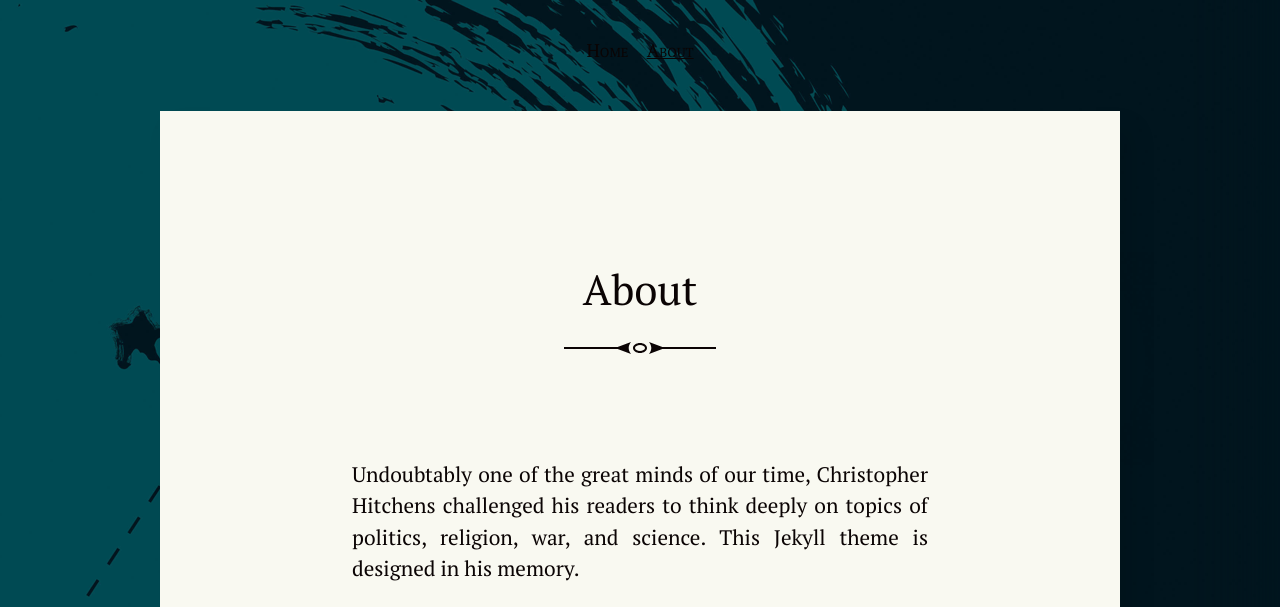
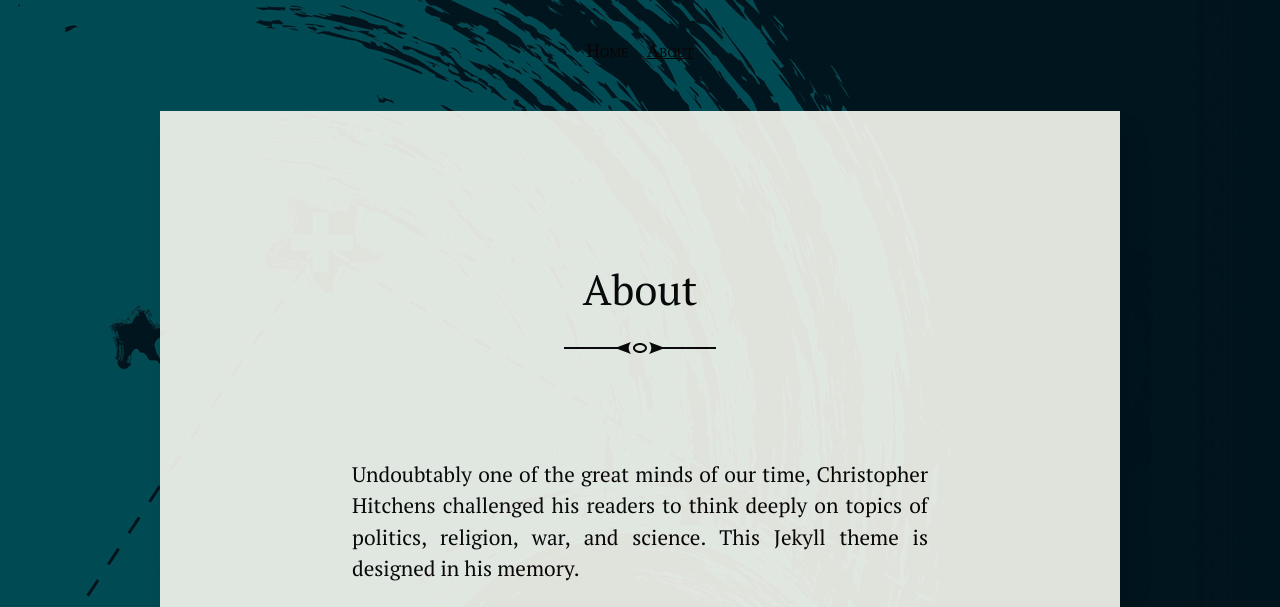
Before and after one commit to silvialohrmann/editorial, a Jekyll site: the page built from about.md, in a window 1280 px wide. Shown: the top 607 px of the page. Built offline with Jekyll 4.4.1, drawn with Linux system fonts in a browser that asks for light colours; grey boxes are pictures that could not be loaded.

Commit message:
Update _article.scss

```diff
--- a/_sass/_article.scss
+++ b/_sass/_article.scss
@@ -4,6 +4,7 @@
   max-width: 60rem;
   padding: 2em 0;
   box-shadow: 12px 18px 24px rgba(darken($brand-color, 50%), .1);
+  opacity:.9;
 }
 
 .post > * {
```
